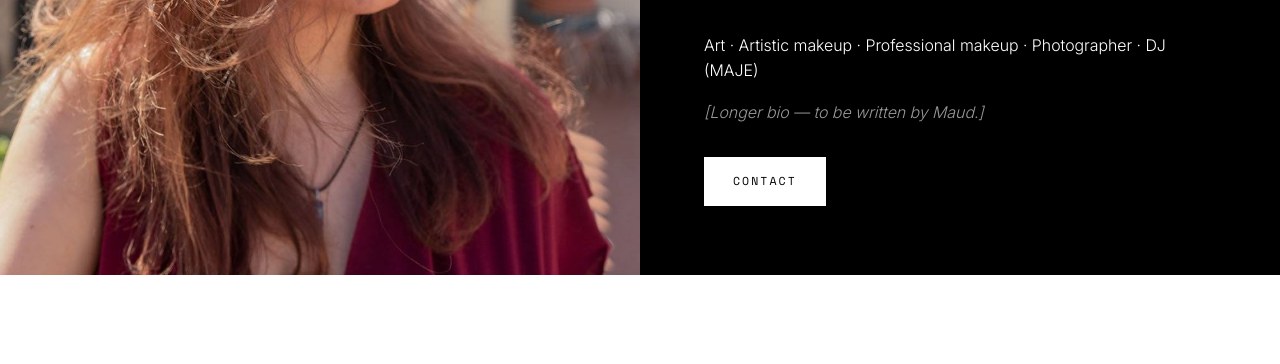
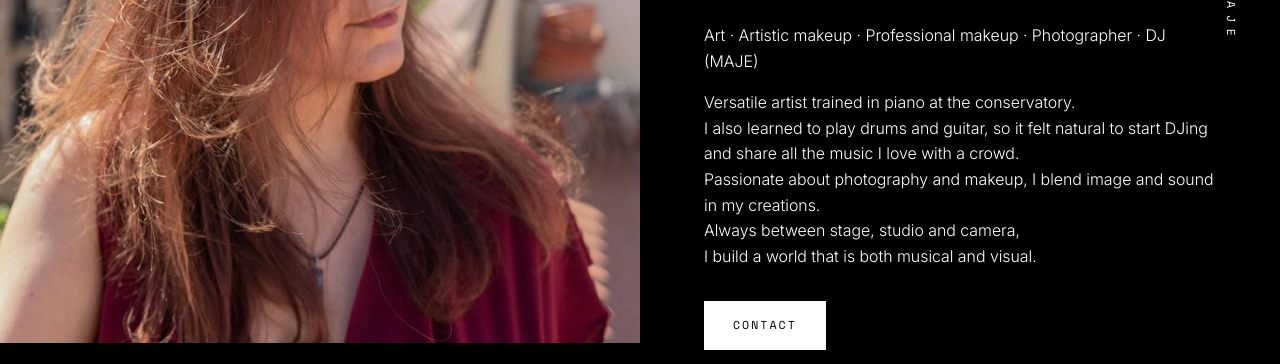
Before and after one commit to Omunet/archmaje.com, a plain HTML site: page about/index.html in a window 1280 px wide. Shown: the part 436-800 px from the top of the page. Drawn offline with Linux system fonts and the light colour scheme.

Commit message:
Replace the About placeholder with Maud's bio. (#9)
Co-authored-by: Cursor Agent <cursoragent@cursor.com>
Co-authored-by: Omunet <Omunet@users.noreply.github.com>

```diff
--- a/about/index.html
+++ b/about/index.html
@@ -41,7 +41,11 @@ blockquote{font-family:var(--fc);font-size:clamp(1.8rem,3.2vw,2.6rem);line-heigh
    <h1>Maud Espinasse</h1>
    <blockquote>“Creativity leads us to dream”</blockquote>
    <p>Art · Artistic makeup · Professional makeup · Photographer · DJ (MAJE)</p>
-   <p class="ph">[Longer bio — to be written by Maud.]</p>
+   <p>Versatile artist trained in piano at the conservatory.<br>
+   I also learned to play drums and guitar, so it felt natural to start DJing and share all the music I love with a crowd.<br>
+   Passionate about photography and makeup, I blend image and sound in my creations.<br>
+   Always between stage, studio and camera,<br>
+   I build a world that is both musical and visual.</p>
    <a class="btn fill mono" href="mailto:info@archmaje.com" style="margin:16px 0 0">Contact</a>
   </div>
  </div>
```
